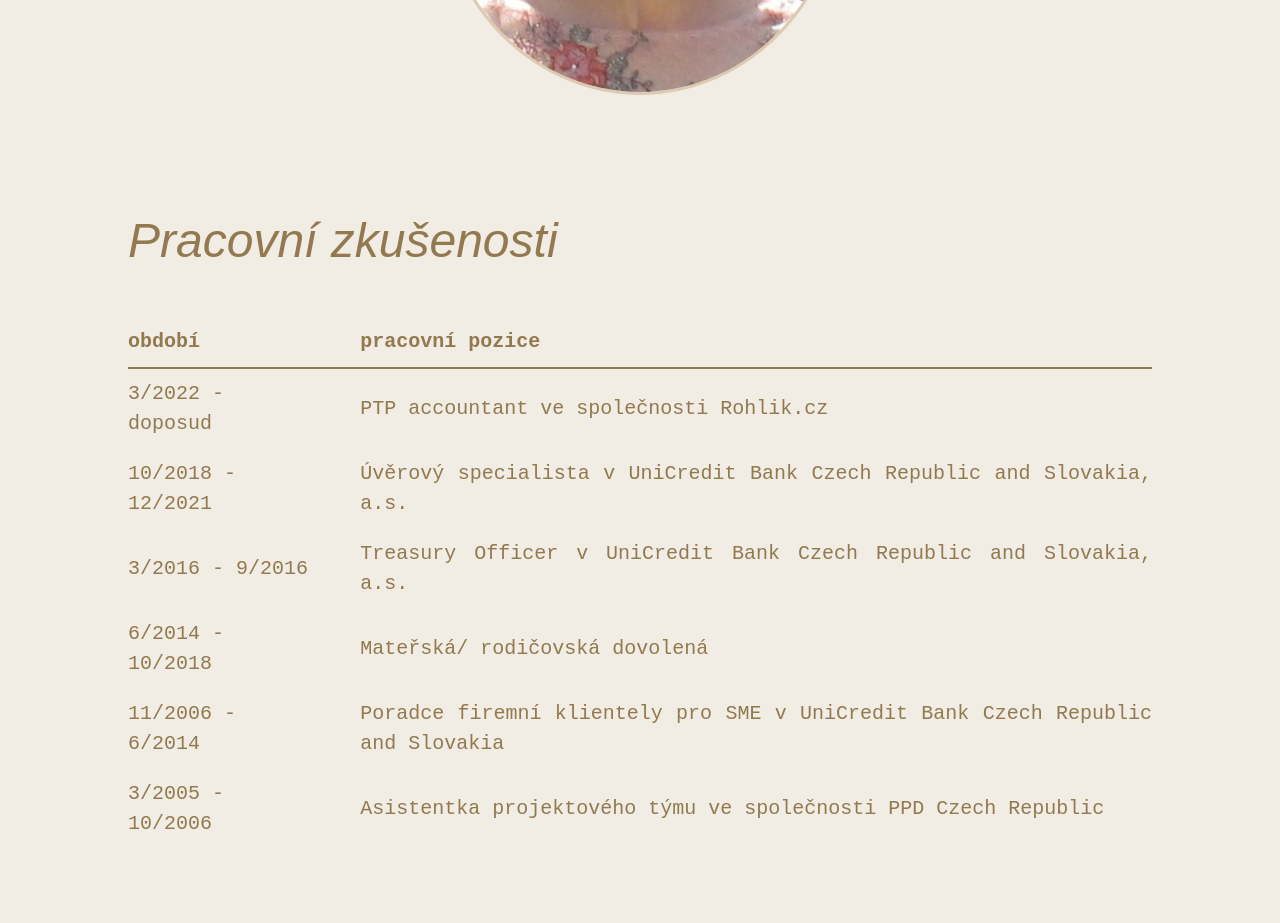
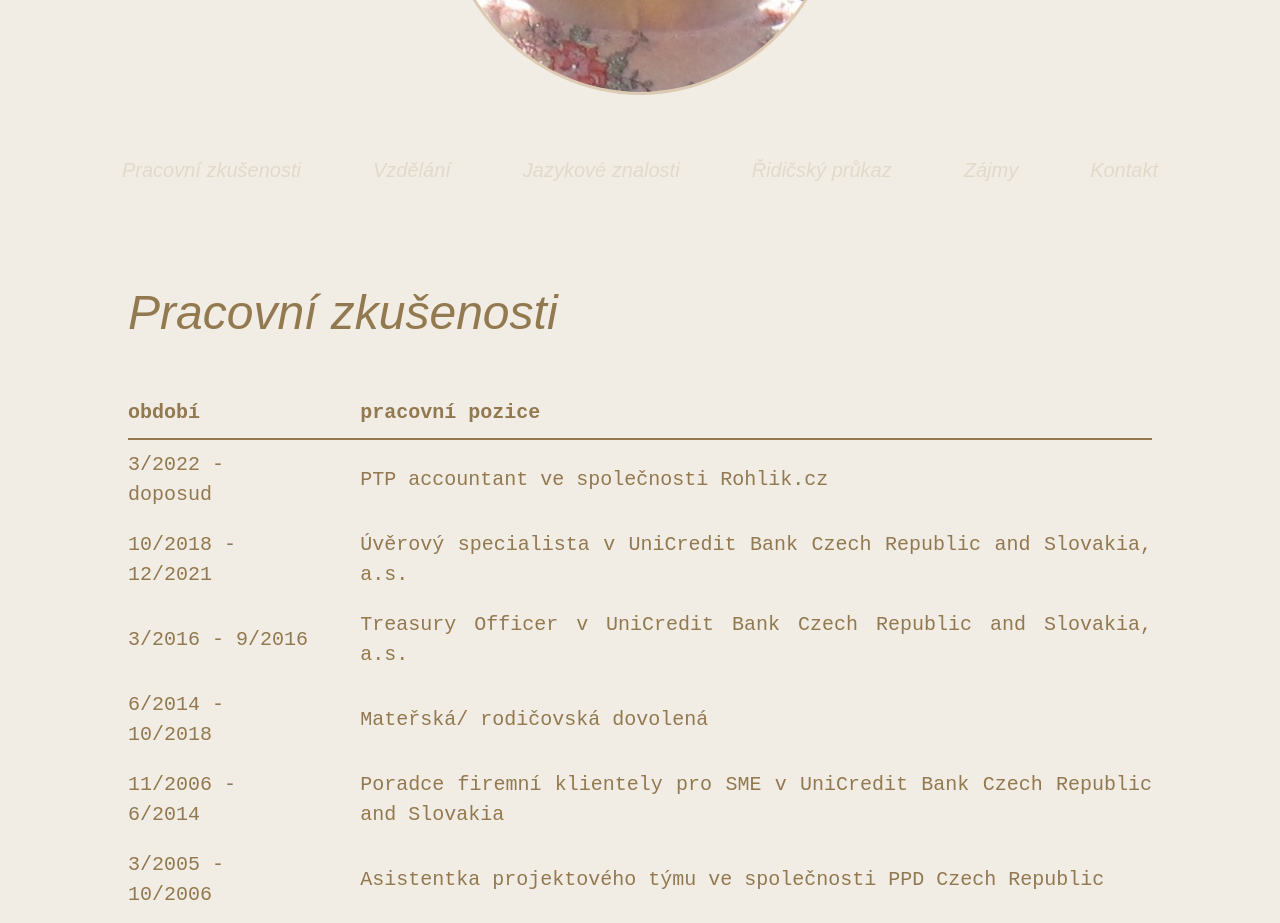
Before and after one commit to Bartiv/zivotopis, a plain HTML site: page index.html in a window 1280 px wide. Shown: the part 620-1543 px from the top of the page. Drawn offline with nearby package versions, Linux system fonts and the light colour scheme; a web font is replaced by a local one.

Commit message:
dokonceni stranky

```diff
--- a/index.html
+++ b/index.html
@@ -24,11 +24,20 @@
 <img class="foto-portret" src="obrazky/obrazek portret.jpg" alt="foto Ivany">
 </header>
 
-    <!-- Co mne vystihuje . . .
-    Work smarter not harder -->
+   <!--menu-->
+  <ul class="menu">
+    <li><a href="#pracovni-zkusenosti">Pracovní zkušenosti</a></li>
+    <li><a href="#vzdelani">Vzdělání</a></li>
+    <li><a href="#jazykove-znalosti">Jazykové znalosti</a></li>
+    <li><a href="#ridicsky-prukaz">Řidičský průkaz</a></li>
+    <li><a href="#zajmy">Zájmy</a></li>
+    <li><a href="#kontakt">Kontakt</a></li>
+  </ul>
+
+
 
     <!-- sekce pracovní zkušenosti-->
-<section class="pracovni-zkusenosti">
+<section class="pracovni-zkusenosti" id="pracovní-zkusenosti">
         <h2>Pracovní zkušenosti</h2>
         <table>
             <tr>
@@ -67,13 +76,13 @@
 </section>
 
     <!-- sekce vzdělání-->
-<section class="vzdelani">
+<section class="vzdelani" id="vzdelani">
     <h2>Vzdělání</h2>
     <p>1999 - 2004 Podniková ekonomika, Hospodářská fakulta, Technické univerzita v Liberci</p>
 </section>
 
     <!-- sekce jazykové znalosti-->
-<section class="jazykove-znalosti">
+<section class="jazykove-znalosti" id="jazykove-znalosti">
         <h2>Jazykové znalosti</h2>
         <p> Anglický jazyk - středné pokročilý<br>
             Německý jazyk - začátečník
@@ -81,19 +90,19 @@
 </section>
 
     <!-- sekce řidičský průkaz-->
-<section class="ridicsky-prukaz">
+<section class="ridicsky-prukaz" id="ridicsky-prukaz">
         <h2>Řidičský průkaz</h2>
         <p>Skupina B</p>
 </section>
 
     <!--sekce zájmy a záliby-->
-<section class="zajmy">
+<section class="zajmy" id="zajmy">
         <h2>Zájmy a záliby</h2>
         <p>Cestování, sport, knížky</p>
 </section>
 
     <!-- sekce kontakt-->
-    <section class="kontakt">
+    <section class="kontakt" id="kontakt">
             <h3>Kontakt</h3>
             <p><span class="material-symbols-outlined">
                 mail
--- a/style.css
+++ b/style.css
@@ -35,7 +35,7 @@ h2 {
     font-size: 48px;
     font-family: 'Blinker', sans-serif;
     font-weight: normal;
-    margin-top: 0;
+    margin-top: 20;
     margin-bottom: 20;
 
 }
@@ -101,3 +101,28 @@ overflow: auto;
 p {
     line-height: 2;
 }
+
+.menu {
+    margin: 0;
+    padding: 0;
+    text-align: center;
+
+}
+.menu li {
+    display: inline-block;
+
+}
+
+.menu a {
+
+    color: #E2D9CA;
+    text-decoration: none;
+    padding: 20px 30px;
+}
+
+.menu a:hover,
+.menu a:focus,
+.menu a:active {
+    background-color: #92794F;
+
+}
```
